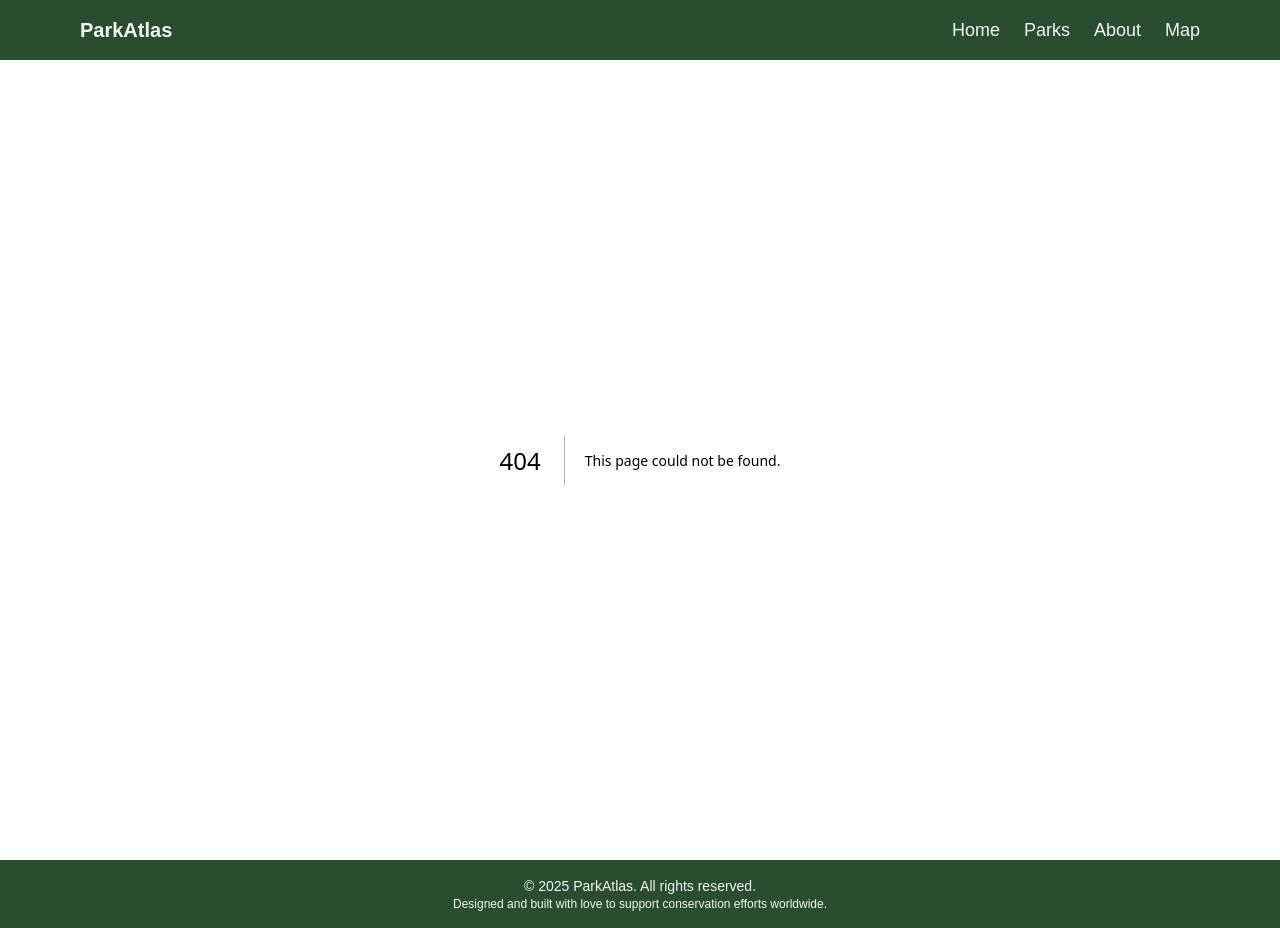
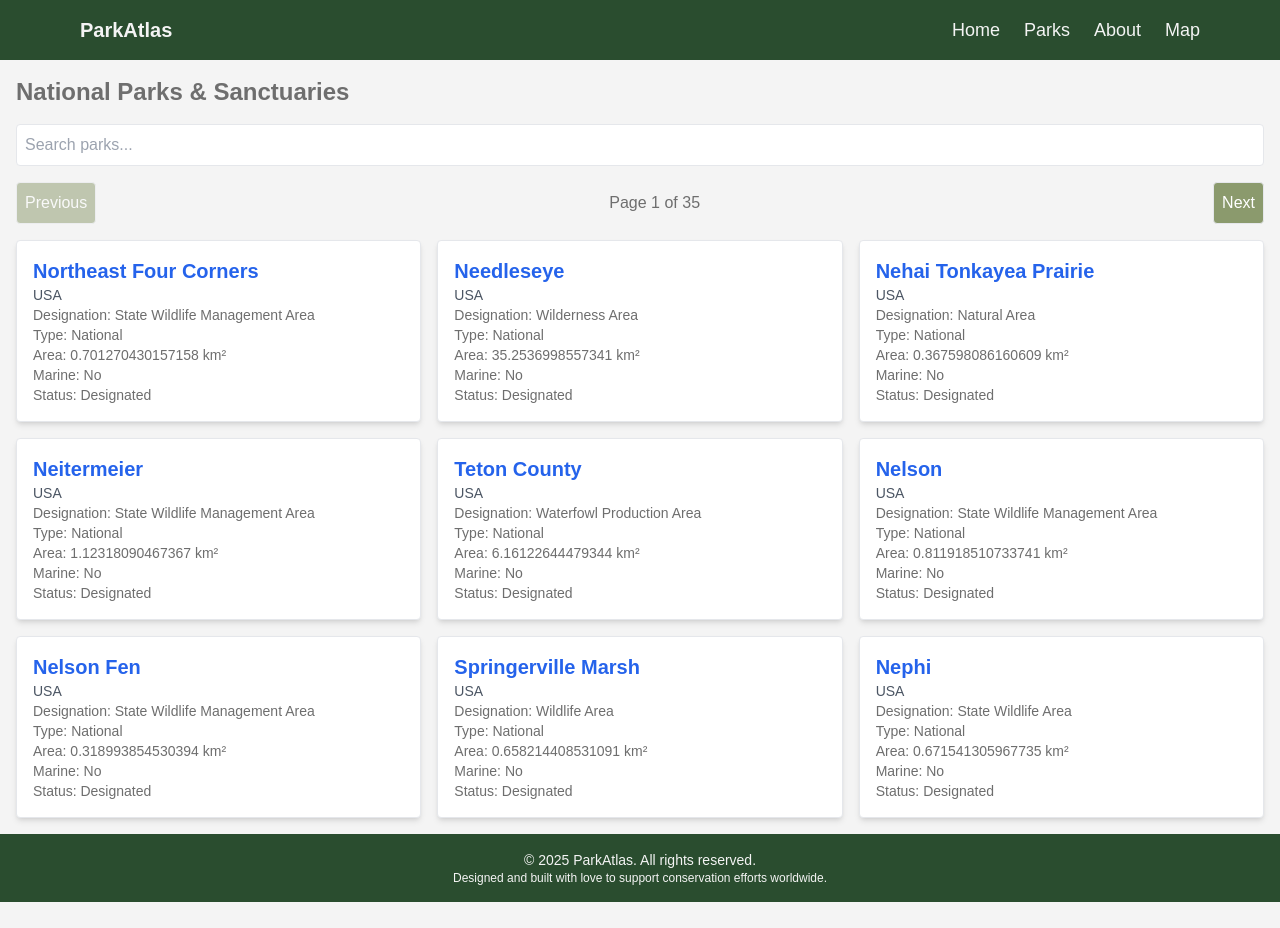
Before and after one commit to krishana7911/park-atlas, a Next.js app: page /parks in a window 1280 px wide. Before the commit this address had no page. After the commit the page ends 902 px from the top, so only its background shows below. Built offline with nearby package versions, Linux system fonts and the light colour scheme.

Commit message:
feat: add park listing page with pagination

```diff
--- /dev/null
+++ b/src/app/parks/page.tsx
@@ -0,0 +1,139 @@
+"use client";
+
+import { useState, useEffect } from "react";
+import Link from "next/link";
+
+interface Park {
+  id: string;
+  name: string;
+  location: string;
+  designation: string;
+  type: string;
+  area: number;
+  marine: boolean;
+  ownership?: string;
+  managingAuthority?: string;
+  status: string;
+  designationYear?: string;
+}
+
+export default function ParksPage() {
+  const [parks, setParks] = useState<Park[]>([]);
+  const [page, setPage] = useState<number>(1);
+  const [pageSize] = useState<number>(9);
+  const [totalPages, setTotalPages] = useState<number>(1);
+  const [loading, setLoading] = useState<boolean>(true);
+  const [filter, setFilter] = useState<string>("");
+
+  useEffect(() => {
+    async function fetchParks() {
+      setLoading(true);
+      try {
+        const res = await fetch(`/api/parks?page=${page}&pageSize=${pageSize}&filter=${filter}`);
+        const data = await res.json();
+
+        const formattedParks = data.data.map((park: any) => ({
+          id: park.id, // Ensure id is mapped correctly
+          name: park.name || "Unknown",
+          location: park.location || "Unknown",
+          designation: park.designation || "Not Reported",
+          type: park.type || "N/A",
+          area: park.area || 0,
+          marine: !!park.marine, // Convert to boolean
+          ownership: park.ownership || "N/A",
+          managingAuthority: park.managingAuthority || "N/A",
+          status: park.status || "Unknown",
+          designationYear: park.designationYear ? park.designationYear.toString() : "N/A",
+        }));
+
+        setParks(formattedParks);
+        setTotalPages(data.totalPages);
+      } catch (error) {
+        console.error("Error fetching parks:", error);
+      }
+      setLoading(false);
+    }
+
+    fetchParks();
+  }, [page, pageSize, filter]); // Ensure effect runs on filter change
+
+  return (
+    <div className="p-4">
+      <h1 className="text-2xl font-bold mb-4">National Parks & Sanctuaries</h1>
+
+      {/* Search Filter */}
+      <input
+        type="text"
+        placeholder="Search parks..."
+        value={filter}
+        onChange={(e) => setFilter(e.target.value)}
+        className="p-2 border rounded w-full mb-4"
+      />
+
+      {/* Pagination Controls */}
+      <div className="flex justify-between items-center mb-4">
+        <button
+          onClick={() => setPage((prev) => Math.max(1, prev - 1))}
+          disabled={page === 1}
+          className="p-2 border rounded bg-softOlive disabled:opacity-50"
+        >
+          Previous
+        </button>
+        <span>
+          Page {page} of {totalPages}
+        </span>
+        <button
+          onClick={() => setPage((prev) => Math.min(totalPages, prev + 1))}
+          disabled={page === totalPages}
+          className="p-2 border rounded bg-softOlive disabled:opacity-50"
+        >
+          Next
+        </button>
+      </div>
+
+      {/* Parks Grid */}
+      {loading ? (
+        <p>Loading parks...</p>
+      ) : (
+        <div className="grid grid-cols-1 md:grid-cols-2 lg:grid-cols-3 gap-4">
+          {parks.length > 0 ? (
+            parks.map((park) => (
+              <div key={park.id} className="border p-4 rounded shadow-md bg-white">
+                <h2 className="text-xl font-semibold">
+                  <Link
+                    href={{
+                      pathname: `/parks/${park.id}`,
+                      query: {
+                        name: park.name,
+                        location: park.location,
+                        designation: park.designation,
+                        type: park.type,
+                        area: park.area,
+                        marine: park.marine,
+                        ownership: park.ownership,
+                        managingAuthority: park.managingAuthority,
+                        status: park.status,
+                        designationYear: park.designationYear,
+                      },
+                    }}
+                    className="text-blue-600 hover:underline"
+                  >
+                    {park.name}
+                  </Link>
+                </h2>
+                <p className="text-sm text-gray-600">{park.location}</p>
+                <p className="text-sm">Designation: {park.designation}</p>
+                <p className="text-sm">Type: {park.type}</p>
+                <p className="text-sm">Area: {park.area} km²</p>
+                <p className="text-sm">Marine: {park.marine ? "Yes" : "No"}</p>
+                <p className="text-sm">Status: {park.status}</p>
+              </div>
+            ))
+          ) : (
+            <p>No parks found.</p>
+          )}
+        </div>
+      )}
+    </div>
+  );
+}
```
